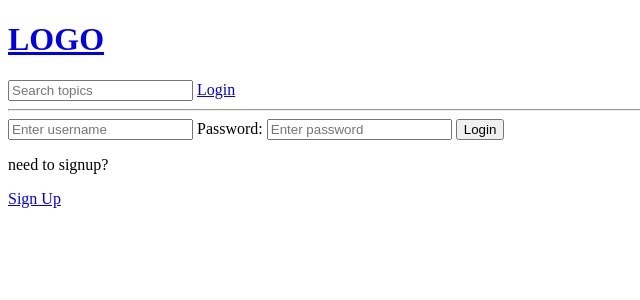
After one commit to kurukimi/messagingsite, a Django app: page /login/ in a window 1280 px wide. The commit adds this page. Shown: the top 300 px of the page, without its empty margins (0-640 px from the left). Run offline with Django 4.2, Linux system fonts and the light colour scheme.

Commit message:
add functionality

```diff
--- a/base/templates/base/home.html
+++ b/base/templates/base/home.html
@@ -28,6 +28,7 @@
     </div>
 
     <div>
+
         <a href="{% url 'create-room' %}">Create Room</a>
         <div id="partial-room">
             {% include 'base/partial_room.html' %}
--- /dev/null
+++ b/base/templates/base/login_register.html
@@ -0,0 +1,34 @@
+{% extends 'main.html'%}
+
+{% block content %}
+
+{% if page == 'login' %}
+<div>
+    <form method="POST" action="">
+        {% csrf_token %}
+        <input type="text" name="username" placeholder="Enter username"/>
+        <label>Password: </label>
+        <input type="password" name="password" placeholder="Enter password"/>
+        <input type="submit" value="Login"/>
+    </form>
+
+    <p>need to signup?</p>
+    <a href="{% url 'register' %}">Sign Up</a>
+
+</div>
+{% else %}
+
+<div>
+    <form method="POST" action="">
+        {% csrf_token %}
+        {{form.as_p}}
+        <input type="submit" value="Register"/>
+    </form>
+
+    <p>Already signed up?</p>
+    <a href="{% url 'login' %}">Login</a>
+
+
+</div>
+{% endif %}
+{% endblock content %}
--- a/base/templates/base/partial_room.html
+++ b/base/templates/base/partial_room.html
@@ -2,9 +2,11 @@
 {% if rooms %}
 {% for room in rooms %}
 <div>
+    {% if request.user == room.host %}
     <h5>{{room_count}} rooms found</h5>
     <a href="{% url 'update-room' room.id %}">Edit</a>
     <a href="{% url 'delete-room' room.id %}">Delete</a>
+    {% endif %}
     <span>@{{room.host.username}}</span>
     <h5>{{room.id}}  -- <a href="{% url 'room' room.id %}">{{room.name}}</a></h5>
     <small>{{room.topic.name}}</small>
--- a/base/urls.py
+++ b/base/urls.py
@@ -3,6 +3,10 @@ from . import views
 
 
 urlpatterns = [
+
+    path('login/', views.loginPage, name="login"),
+    path('logout/', views.logoutUser, name="logout"),
+    path('register/', views.registerPage, name="register"),
     path('', views.home, name='home'),
     path('room/<str:pk>/', views.room, name='room'),
 
--- a/base/views.py
+++ b/base/views.py
@@ -1,9 +1,61 @@
+from django.contrib.auth.decorators import login_required
 from django.shortcuts import render, redirect
-from .models import Room, Topic
+from django.template import context
+from django.contrib.auth.models import User
+from .models import Message, Room, Topic
 from .forms import RoomForm
 from django.http import JsonResponse
 from django.template.loader import render_to_string
 from django.db.models import Q
+from django.contrib import messages
+from django.contrib.auth import authenticate, login, logout
+from django.http import HttpResponse
+from django.contrib.auth.forms import UserCreationForm
+
+
+def loginPage(request):
+    page = 'login'
+    if request.user.is_authenticated:
+        return redirect('home')
+
+    if request.method == 'POST':
+        username = request.POST.get('username').lower()
+        password = request.POST.get('password')
+        try:
+            user = User.objects.get(username=username)
+        except:
+            messages.error(request, 'user does not exist')
+        user = authenticate(request, username=username, password=password)
+        if user is not None:
+            login(request, user)
+            return redirect('home')
+        else:
+            messages.error(request, 'username or password does not exist')
+
+    context = {'page': page}
+    return render(request, 'base/login_register.html', context)
+
+
+def logoutUser(request):
+    logout(request)
+    return redirect('home')
+
+
+def registerPage(request):
+    form = UserCreationForm()
+
+    if request.method == 'POST':
+        form = UserCreationForm(request.POST)
+        if form.is_valid():
+            user = form.save(commit=False)
+            user.username = user.username.lower()
+            user.save()
+            login(request, user)
+            return redirect('home')
+        else:
+            messages.error(request, 'error occurred')
+
+    return render(request, 'base/login_register.html', {'form': form})
 
 def home(request):
     is_ajax = request.headers.get('X-Requested-With') == 'XMLHttpRequest'
@@ -22,16 +74,27 @@ def home(request):
         return JsonResponse(dataDict, safe=False)
 
     topics = Topic.objects.all()
+
     context = {'rooms' : rooms, 'topics' : topics, 'room_count':room_count}
     return render(request, 'base/home.html', context)
 
 
 def room(request, pk):
     room = Room.objects.get(id=pk)
-    context = {'room':room}
+    room_messages = room.message_set.all().order_by('-created')
+
+    if request.method == 'POST':
+        message = Message.objects.create(
+            user=request.user,
+            room=room,
+            body=request.POST.get('body')
+        )
+        return redirect('room', pk=room.id)
+
+    context = {'room':room, 'room_messages': room_messages}
     return render(request, 'base/room.html', context)
 
-
+@login_required(login_url='login')
 def createRoom(request):
     form = RoomForm()
     if request.method == 'POST':
@@ -42,10 +105,14 @@ def createRoom(request):
     context = {'form': form}
     return render(request, 'base/room_form.html', context)
 
-
+@login_required(login_url='login')
 def updateRoom(request, pk):
     room = Room.objects.get(id=pk)
     form = RoomForm(instance=room)
+
+    if request.user != room.host:
+        return HttpResponse('Not your post')
+
     if request.method == "POST":
         form = RoomForm(request.POST, instance=room)
         if form.is_valid():
@@ -54,9 +121,11 @@ def updateRoom(request, pk):
     context = {'form': form}
     return render(request, 'base/room_form.html', context)
 
-
+@login_required(login_url='login')
 def deleteRoom(request, pk):
     room = Room.objects.get(id=pk)
+    if request.user != room.host:
+        return HttpResponse('Not your post')
     context = {'obj': room}
     if request.method == "POST":
         room.delete()
--- a/templates/main.html
+++ b/templates/main.html
@@ -17,6 +17,14 @@
 <body>
     {%include 'navbar.html'%}
 
+    {% if messages %}
+    <ul class="messages">
+        {% for message in messages %}
+        <li>{{ message }}</li>
+        {% endfor %}
+    </ul>
+    {% endif %}
+
     {% block content %}
 
     {% endblock %}
--- a/templates/navbar.html
+++ b/templates/navbar.html
@@ -3,4 +3,12 @@
 </a>
 <!--<form method="GET" action="{% url 'home' %}">  <form>-->
 <input id="search-input" type="text" name="q" placeholder="Search topics">
+
+
+{% if request.user.is_authenticated %}
+<p>hello {{request.user}}</p>
+<a href="{% url 'logout' %}">Logout</a>
+{% else %}
+<a href="{% url 'login' %}">Login</a>
+{% endif %}
 <hr>
```
Also changed, not shown: base/templates/base/room.html (+25 -0 lines).
